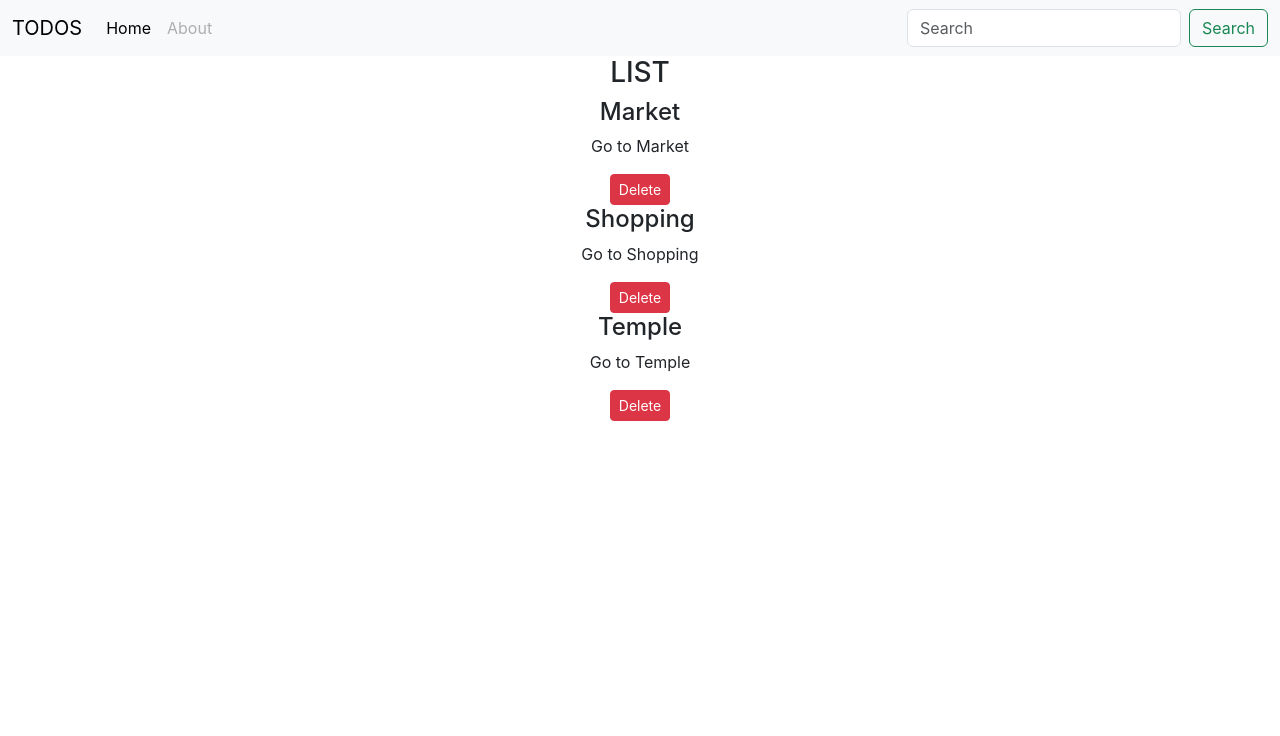
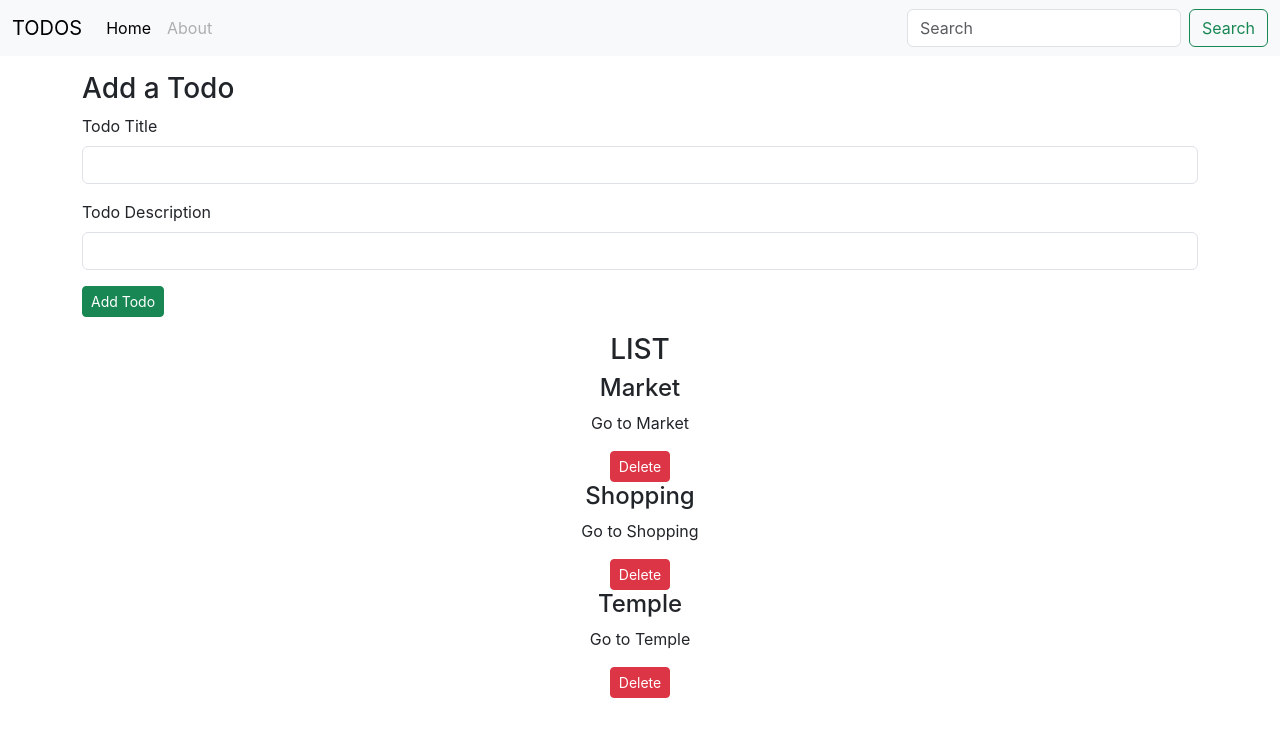
Before and after one commit to divyamishra22/todos-list, a React (Create React App) app: page / in a window 1280 px wide. Shown: the top 736 px of the page. Built offline with nearby package versions, Linux system fonts and the light colour scheme.

Commit message:
AddTodo implemented

```diff
--- a/src/App.js
+++ b/src/App.js
@@ -4,6 +4,8 @@ import Header from "./My Components/Header";        // since,Header is default e
 //import { TodoItem } from './My Components/TodoItem';
 import { Todos } from './My Components/Todos';
 import React, { useState } from 'react';
+import { Addtodo } from './My Components/AddTodo';
+
 
 function App() {
   const onDelete =(todo) =>{
@@ -32,6 +34,7 @@ function App() {
   return (
     <>
     <Header title={"TODOS"} />
+   <Addtodo/>
     <Todos todos={todos} onDelete={onDelete}/>
     </>
   );
--- /dev/null
+++ b/src/My Components/AddTodo.js
@@ -0,0 +1,22 @@
+
+import React from 'react'
+
+export const Addtodo = () => {
+    return (
+        <div className="container my-3">
+            <h3>Add a Todo</h3>
+            <form>
+                <div className="mb-3">
+                    <label htmlFor="title" className="form-label">Todo Title</label>
+                    <input type="text"  className="form-control" id="title" aria-describedby="emailHelp" />
+
+                </div>
+                <div className="mb-3">
+                    <label htmlFor="desc" className="form-label">Todo Description</label>
+                    <input type="text"  className="form-control" id="desc" />
+                </div>
+                <button type="submit" className="btn btn-sm btn-success">Add Todo</button>
+            </form>
+        </div>
+    )
+}
```
